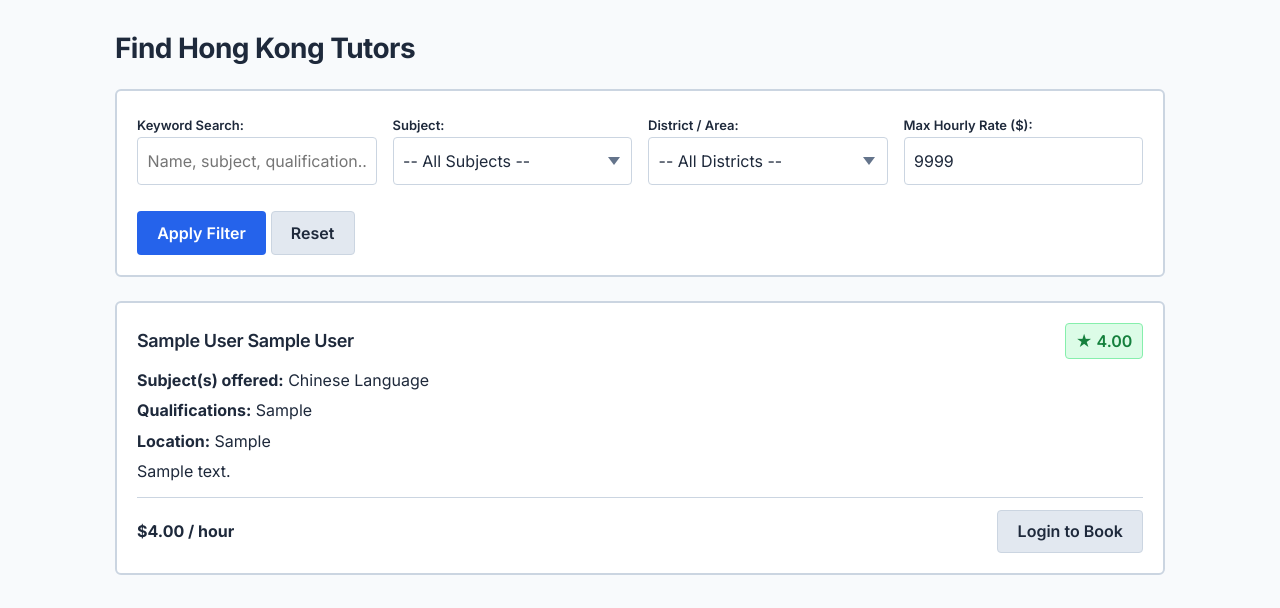
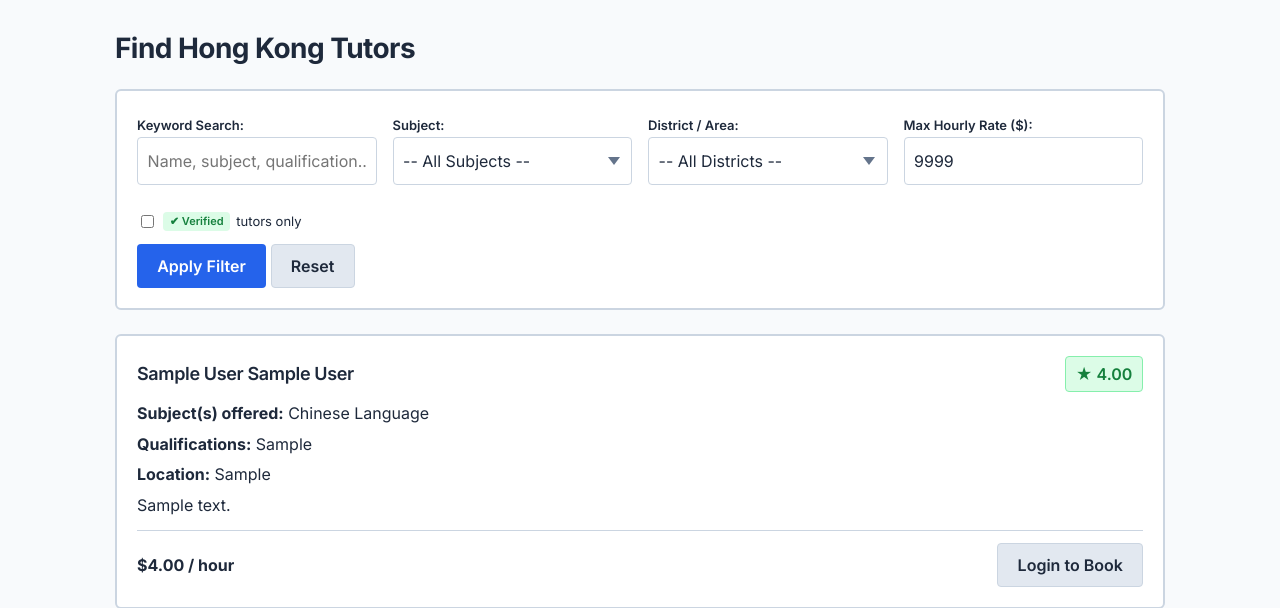
Before and after one commit to zox3y/tutorconnect_hk, a PHP site: page /index.php?page=search in a window 1280 px wide. Shown: the part 85-693 px from the top of the page. Run offline with PHP 8.4, Linux system fonts and the light colour scheme; data comes from the database, SQL or seed files in the repository; tables that the repository leaves empty hold one stand-in row (values such as "Sample post").

Commit message:
Added filtering by verification

```diff
--- a/pages/search.php
+++ b/pages/search.php
@@ -23,6 +23,8 @@ if (isset($_GET['rate']) && $_GET['rate'] !== '') {
   $max_rate = 9999.0;
 }
 
+$isverified = isset($_GET['verified']);
+
 $sql_search = "
   SELECT u.UserID, u.Title, u.Name, u.District, t.Bio, t.Qualifications, t.HourlyRate, t.AvgRating,
     GROUP_CONCAT(s.SubjectName SEPARATOR ', ') AS SubjectsTaught,
@@ -46,6 +48,10 @@ if (!empty($district)) {
 
 if ($subject_id > 0) {
   $sql_search .= " AND t.TutorID IN (SELECT TutorID FROM TUTOR_SUBJECT WHERE SubjectID = $subject_id)";
+}
+
+if ($isverified) {
+  $sql_search .= " AND EXISTS(SELECT 1 FROM TUTOR_DOCUMENT WHERE TutorID = u.UserID AND Status = 'Approved')";
 }
 
 $sql_search .= " GROUP BY t.TutorID ORDER BY t.AvgRating DESC, u.Name ASC";
@@ -93,6 +99,10 @@ if (!empty($alert_message)) {
   <input type='number' name='rate' value='<?= $max_rate ?>' min='0' max='9999'>
 </div>
 </div><br>
+<label class='checkbox-label' style='margin-bottom:0.75rem;'>
+  <input type='checkbox' name='verified' value='1' <?= $isverified ? 'checked' : '' ?>>
+  <span class='verified-badge'>✔ Verified</span> tutors only
+</label>
 <button type='submit' class='btn-primary' style='font-size:1rem;'>Apply Filter</button>
 <a href='?page=search' class='btn-sec'>Reset</a>
 </form>
```
